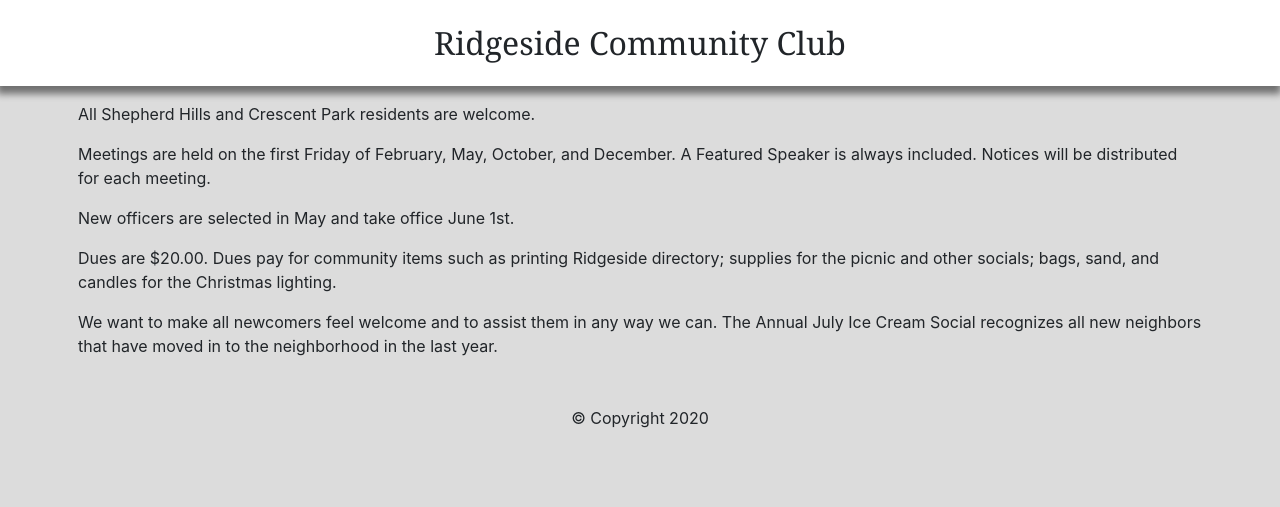
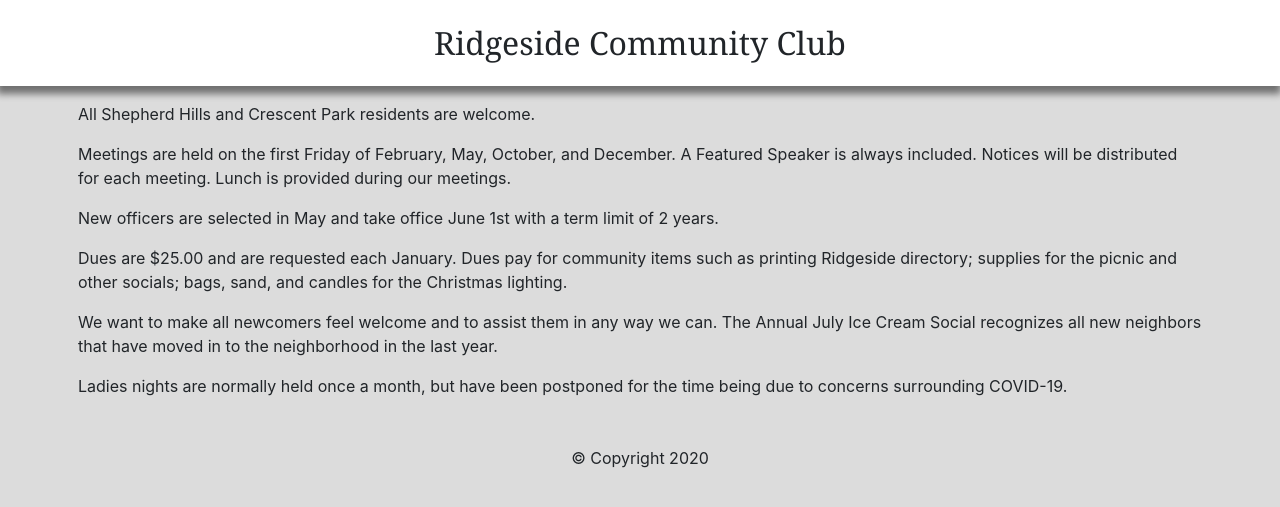
Before and after one commit to chastain/ridgeside.net, a PHP site: page /communityclub.php in a window 1280 px wide. Shown: the part 62-569 px from the top of the page. Run offline with PHP 8.4, Linux system fonts and the light colour scheme.

Commit message:
Updates provided by Rebecca Aslinger
Community club related updates thanks to Rebecca Aslinger. She also helped pointed out a typo on the homepage.

```diff
--- a/www/communityclub.php
+++ b/www/communityclub.php
@@ -25,10 +25,11 @@
 <div class="container p-2">
 
   <p class="text-left">All Shepherd Hills and Crescent Park residents are welcome. </p>
-  <p class="text-left">Meetings are held on the first Friday of February, May, October, and December. A Featured Speaker is always included. Notices will be distributed for each meeting. </p>
-  <p class="text-left">New officers are selected in May and take office June 1st. </p>
-  <p class="text-left">Dues are $20.00. Dues pay for community items such as printing Ridgeside directory; supplies for the picnic and other socials; bags, sand, and candles for the Christmas lighting. </p>
+  <p class="text-left">Meetings are held on the first Friday of February, May, October, and December. A Featured Speaker is always included. Notices will be distributed for each meeting. Lunch is provided during our meetings.</p>
+  <p class="text-left">New officers are selected in May and take office June 1st with a term limit of 2 years. </p>
+  <p class="text-left">Dues are $25.00 and are requested each January. Dues pay for community items such as printing Ridgeside directory; supplies for the picnic and other socials; bags, sand, and candles for the Christmas lighting. </p>
   <p class="text-left">We want to make all newcomers feel welcome and to assist them in any way we can. The Annual July Ice Cream Social recognizes all new neighbors that have moved in to the neighborhood in the last year.  </p>
+  <p class="text-left">Ladies nights are normally held once a month, but have been postponed for the time being due to concerns surrounding COVID-19.</p>
 
 </div>
 
--- a/www/gallery.php
+++ b/www/gallery.php
@@ -94,8 +94,8 @@
         <a href="communityclub.php"><img src="images/RdgesdeThumb-02.png" alt="Thumbnail Image 1" class="img-fluid rounded shadow"></a>
           <div class="caption">
             <h2 class="text-center">Community Club</h2>
-            <p class="text-left">All Shepherd Hills and Crescent Park residents are welcome to participate in community club activities. Meetings are held on the first Friday of February, May, October, and December. A Featured Speaker is always included. Notices are distributed before each meeting. </p>
-            <p class="text-left">New officers are selected in May and take office June 1st. Dues are $20.00, and pay for community items such as printing Ridgeside directory; supplies for the picnic and other socials; bags, sand, and candles for the Christmas lighting.
+            <p class="text-left">All Shepherd Hills and Crescent Park residents are welcome to participate in community club activities. Meetings are held on the first Friday of February, May, October, and December. A Featured Speaker is always included. Notices are distributed before each meeting. Lunch is provided during our meetings.</p>
+            <p class="text-left">New officers are selected in May and take office June 1st with a term limit of 2 years. Dues are $25.00 and are requested each January. Dues pay for community items such as printing Ridgeside directory; supplies for the picnic and other socials; bags, sand, and candles for the Christmas lighting.
             <a href="communityclub.php" role="button">Learn More</a>
             </p>
           </div>
--- a/www/index.php
+++ b/www/index.php
@@ -71,8 +71,9 @@
                 <p>423-622-1725</p>
 
                 <h6><strong>Garbage and Recycling</strong></h3>
-                <p>Republic Services +1-800-321-8128</p>
-4
+                <p>Republic Services<br/>
+                +1-800-321-8128</p>
+
                 <h6><strong>Leaf bag contained brush curbside pickup</strong></h3>
                 <p>
                   Cut Right Tree Service<br>
```
